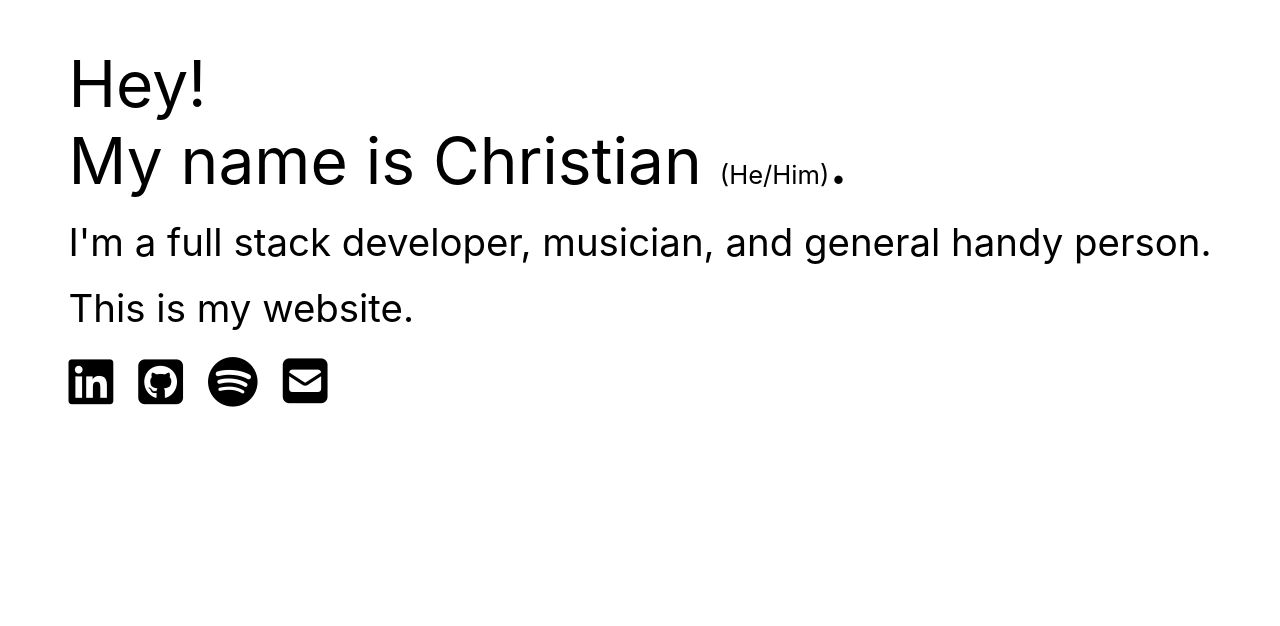
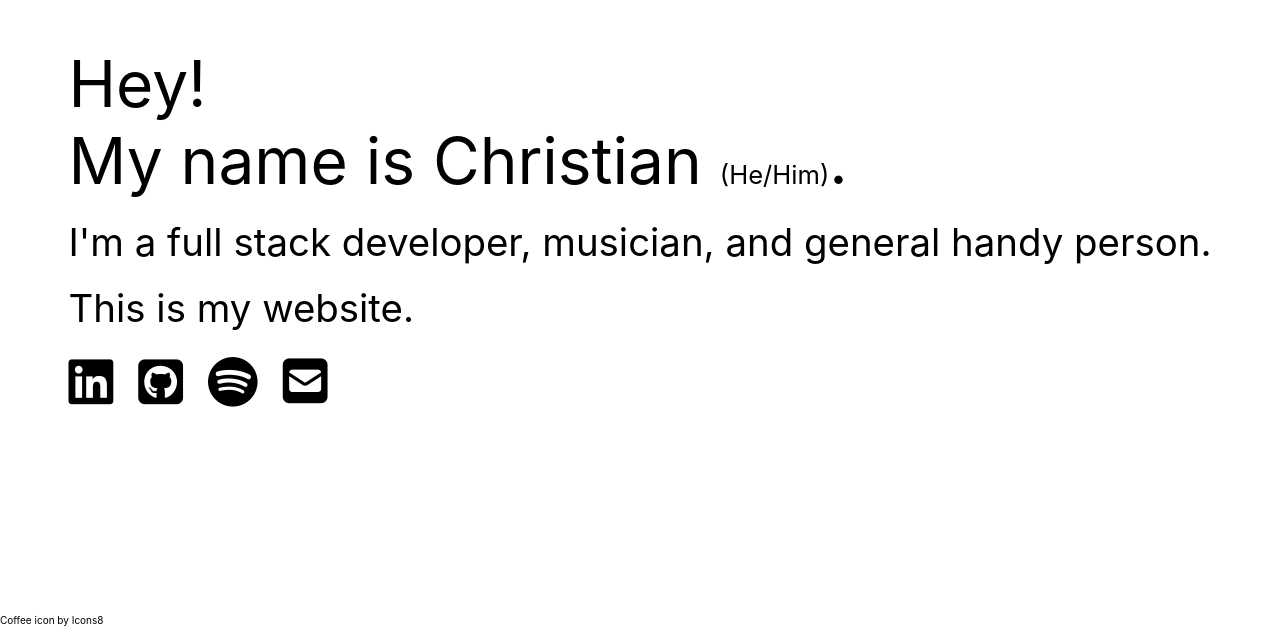
Before and after one commit to somecallmehans/christian-website, a React (Create React App) app: page / in a window 1280 px wide. Shown: the part 174-800 px from the top of the page. Built offline with nearby package versions, Linux system fonts and the light colour scheme.

Commit message:
update icon

```diff
--- a/public/index.html
+++ b/public/index.html
@@ -25,6 +25,7 @@
       Learn how to configure a non-root public URL by running `npm run build`.
     -->
     <title>Christian Anderson</title>
+
     <script
       src="https://kit.fontawesome.com/5c07d92ca7.js"
       crossorigin="anonymous"
--- a/src/App.js
+++ b/src/App.js
@@ -5,6 +5,34 @@ const IconWithLink = ({ url, icon }) => (
   <a href={url} className="App-icon fade-in">
     <i className={icon} />
   </a>
+);
+
+const IconCredit = () => (
+  <div
+    style={{
+      position: "absolute",
+      bottom: "0",
+      left: "0",
+      fontSize: "10px",
+      color: "inherit",
+    }}
+  >
+    <a
+      target="_blank"
+      style={{ textDecoration: "none", color: "inherit" }}
+      href="https://icons8.com/icon/12860/coffee-to-go"
+    >
+      Coffee
+    </a>{" "}
+    icon by{" "}
+    <a
+      target="_blank"
+      style={{ textDecoration: "none", color: "inherit" }}
+      href="https://icons8.com"
+    >
+      Icons8
+    </a>
+  </div>
 );
 
 function App() {
@@ -25,6 +53,7 @@ function App() {
           <IconWithLink url={SPOTIFY} icon="fa-brands fa-spotify" />
           <IconWithLink url={EMAIL} icon="fa-solid fa-square-envelope" />
         </div>
+        <IconCredit />
       </div>
     </div>
   );
```
Also changed, not shown: src/logo.svg (deleted), 1 other file (tests, documents, lock files or other folders).
